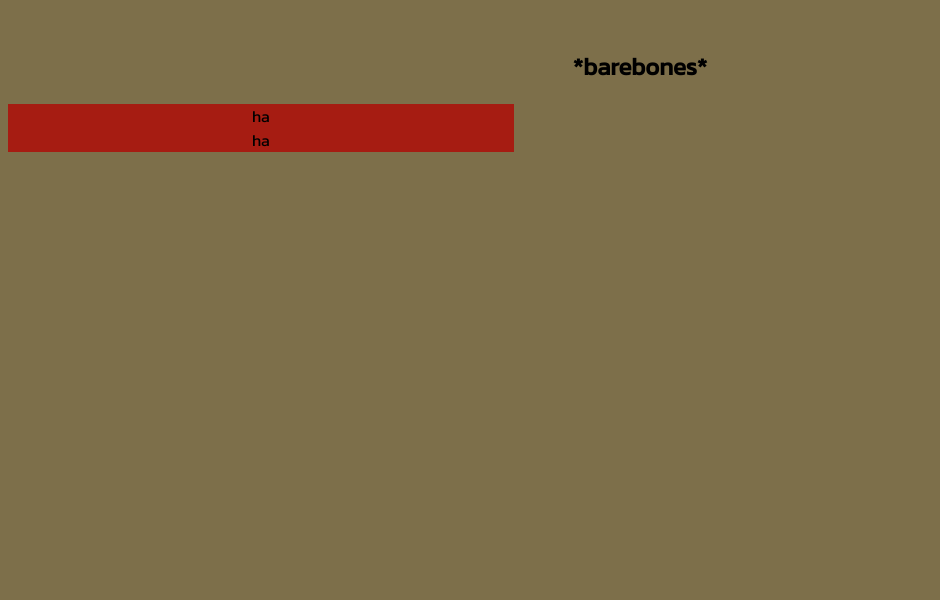
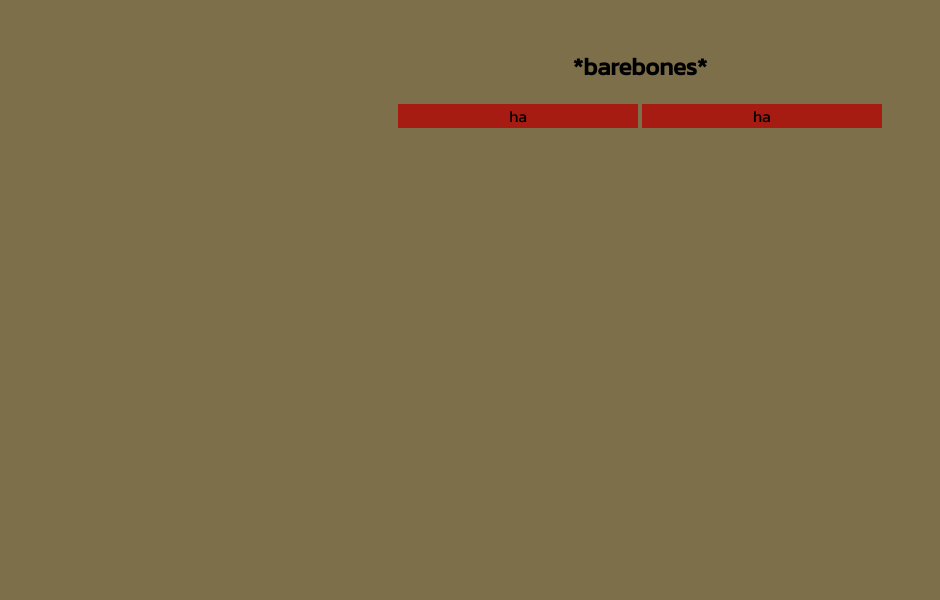
Before and after one commit to alexistaana/Dice-Roller, a plain HTML site: page index.html in a window 1280 px wide. Shown: the part 200-800 px from the top of the page, without its empty margins (0-940 px from the left). Drawn offline with Linux system fonts and the light colour scheme.

Commit message:
just changed css

```diff
--- a/styles.css
+++ b/styles.css
@@ -10,14 +10,14 @@ body{
 }
 
 .diceBox{
-    display: inline;
+    display: inline-block;
     width: 100%;
     height: 100%;
-
 }
 
 .dice{
-    width: 40%;
-    height: 40%;
+    display: inline-block;
+    width: 15rem;
+    height: 100%;
     background-color: #a61c12;
 }
```
